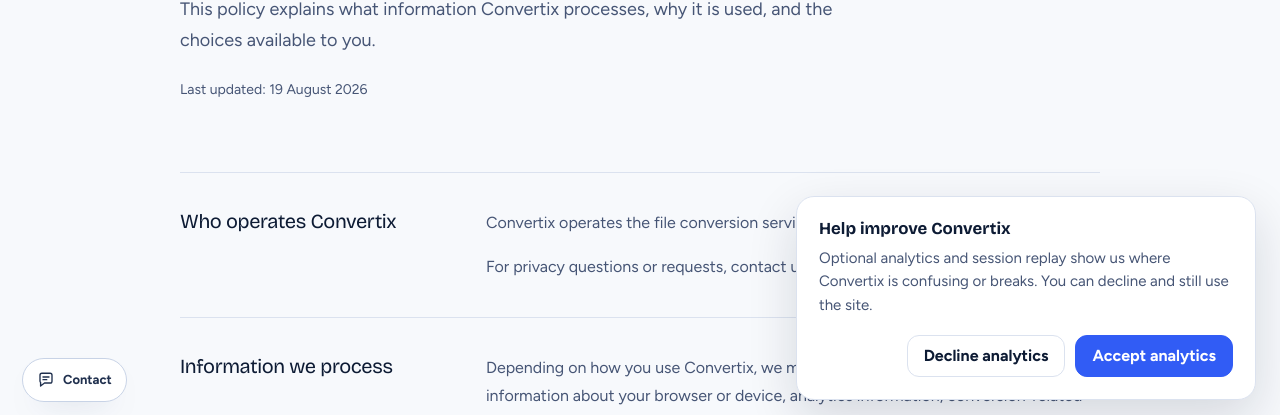
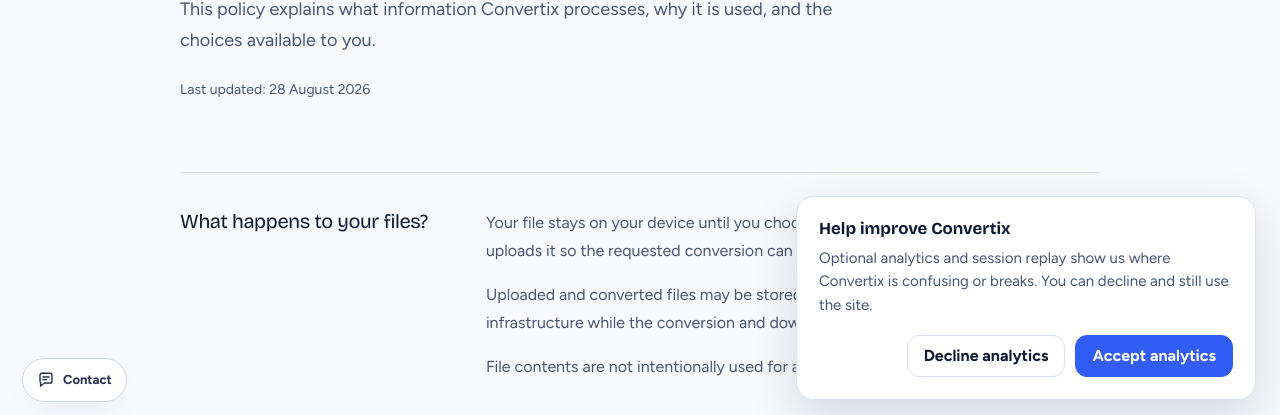
Before and after one commit to louisboii747/Convertix, a Next.js app in the folder apps/web/: page /privacy in a window 1280 px wide. Shown: the part 376-791 px from the top of the page. Built offline with nearby package versions, Linux system fonts and the light colour scheme; no server answers.

Commit message:
Make file handling clearer on privacy page

```diff
--- a/apps/web/src/app/privacy/page.tsx
+++ b/apps/web/src/app/privacy/page.tsx
@@ -35,10 +35,33 @@ export default function PrivacyPage() {
             This policy explains what information Convertix processes, why it is
             used, and the choices available to you.
           </p>
-          <p className="legal-updated">Last updated: 19 August 2026</p>
+          <p className="legal-updated">Last updated: 28 August 2026</p>
         </header>
 
         <article className="legal-content">
+          <section>
+            <h2>What happens to your files?</h2>
+
+            <div>
+              <p>
+                Your file stays on your device until you choose to start a
+                conversion. Convertix then uploads it so the requested
+                conversion can be processed.
+              </p>
+
+              <p>
+                Uploaded and converted files may be stored temporarily within
+                Convertix&apos;s cloud infrastructure while the conversion and
+                download are provided.
+              </p>
+
+              <p>
+                File contents are not intentionally used for advertising or
+                product analytics.
+              </p>
+            </div>
+          </section>
+
           <section>
             <h2>Who operates Convertix</h2>
 
```
